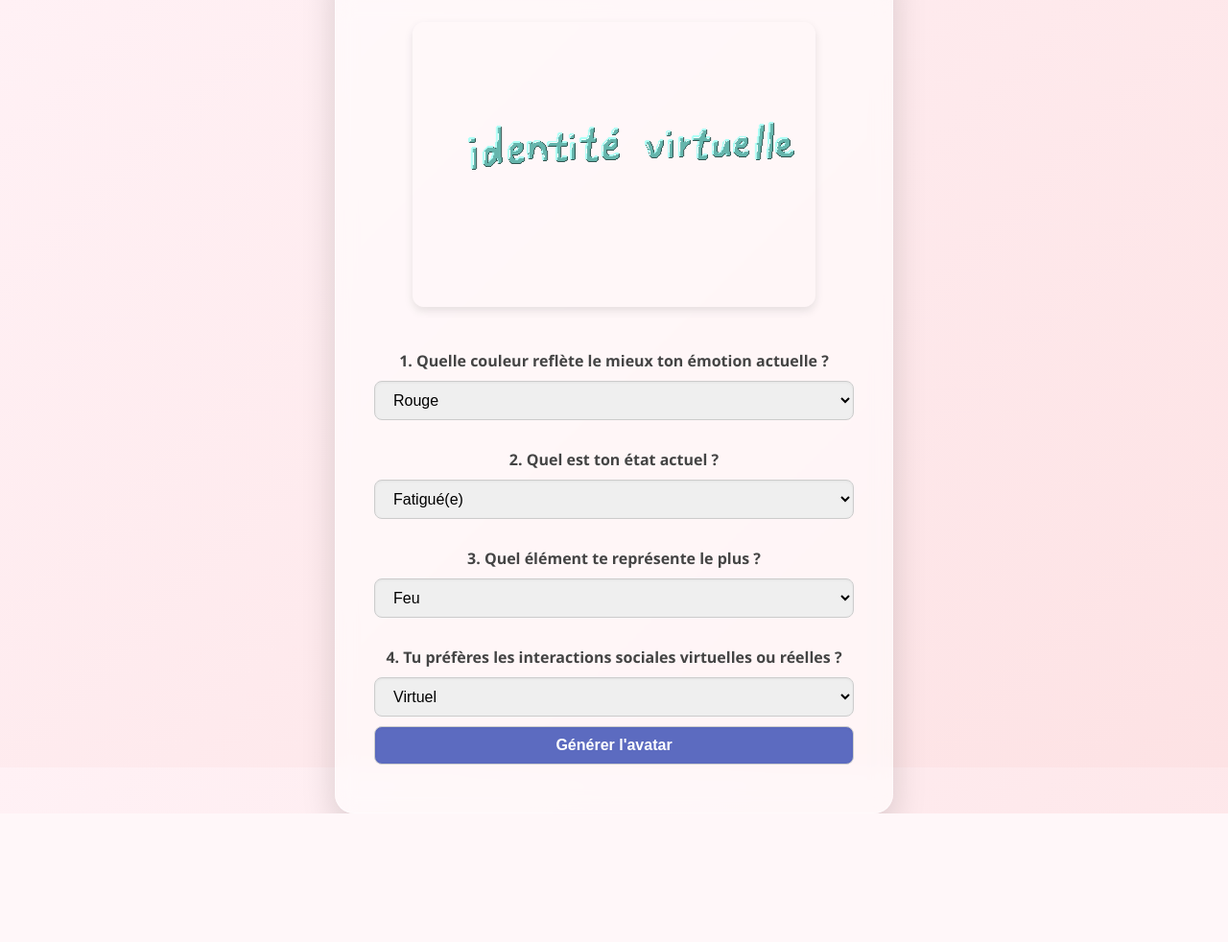
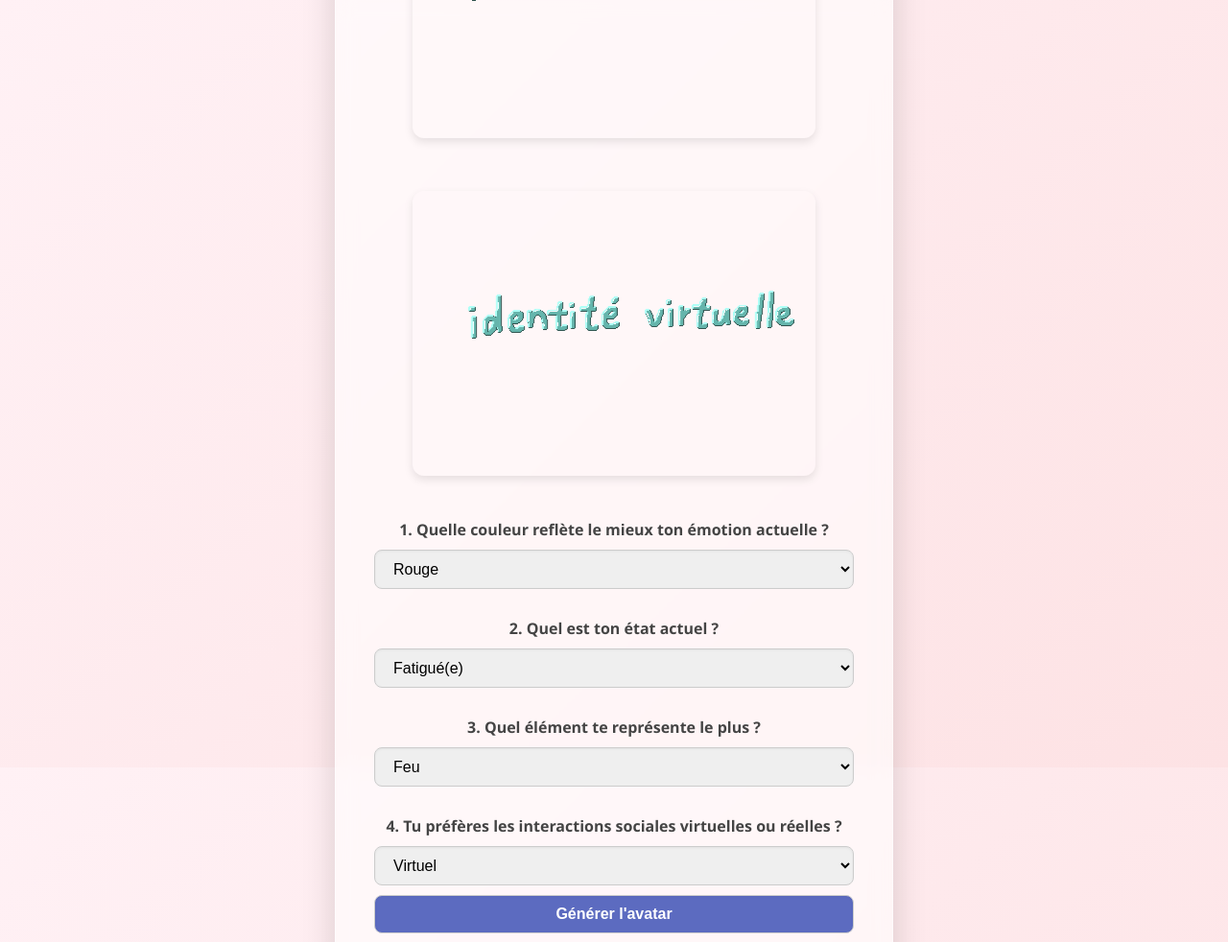
Before and after one commit to uu4220/avatar, a Flask app: page / in a window 1280 px wide. Shown: the top 982 px of the page at 96% size. Before the commit the page ends 848 px from the top, so only its background shows below. Run offline with Flask 3, Linux system fonts and the light colour scheme.

Commit message:
Update index.html

```diff
--- a/templates/index.html
+++ b/templates/index.html
@@ -66,6 +66,7 @@
 <body>
 <div class="container">
     <img src="/static/UntitledArtwork6.png" alt="identité virtuelle" class="header-image">
+    <img src="/static/UntitledArtwork6.png" alt="identité virtuelle" class="header-image">
     <form method="POST">
         <label>1. Quelle couleur reflète le mieux ton émotion actuelle ?</label>
         <select name="couleur">
```
